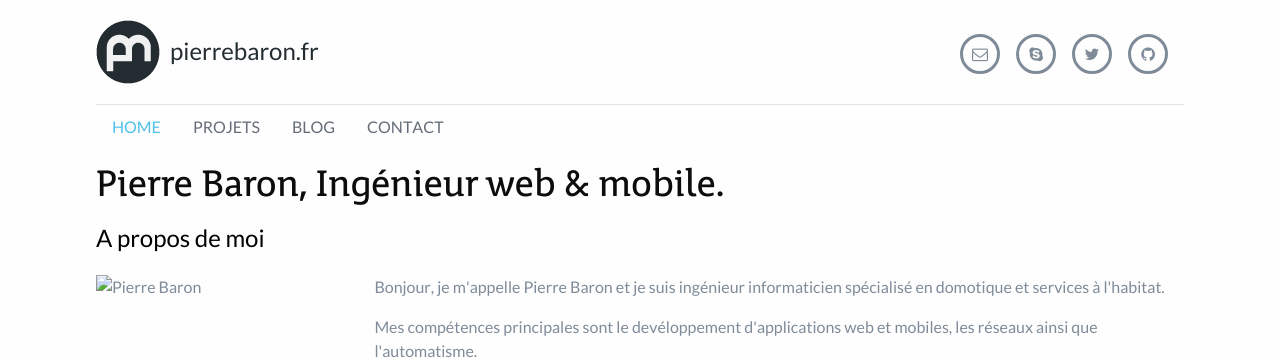
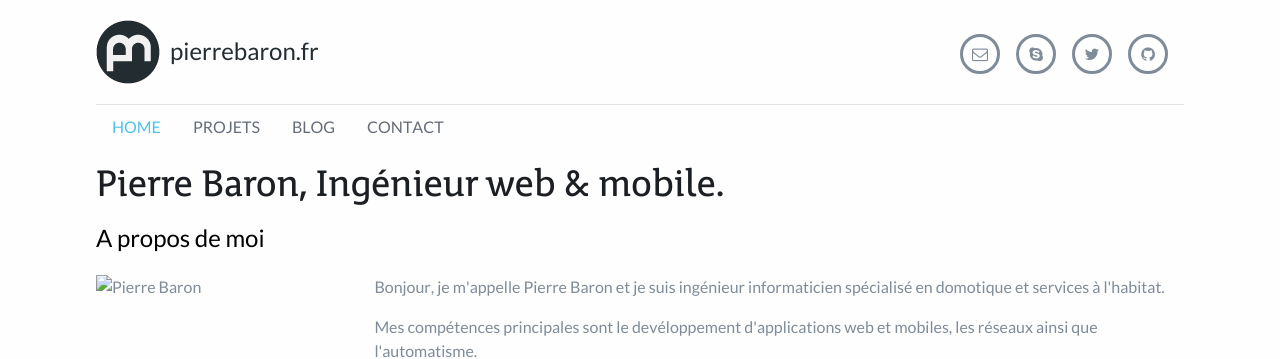
Before and after one commit to prbaron/prbaron.github.com, a Jekyll site: the page built from index.html, in a window 1280 px wide. Shown: the top 359 px of the page. Built offline with Jekyll 4.4.1, drawn with Linux system fonts in a browser that asks for light colours; Markdown is read by kramdown in place of the engine named in the settings.

Commit message:
maj style

```diff
--- a/css/style.css
+++ b/css/style.css
@@ -1650,7 +1650,7 @@ h1, h2, h3, h4 h5, h6 {
   font-weight: 400; }
 
 h1 {
-  color: #0b0c0e;
+  color: #1b1e22;
   font-family: "Mir-Medium", Lato, sans-serif;
   font-size: 2.5em;
   line-height: 1.25em;
--- a/sass/style.scss
+++ b/sass/style.scss
@@ -270,7 +270,7 @@ h1, h2, h3, h4 h5, h6 {
 }
 
 h1 {
-    color: darken($lightGrey, 50%);
+    color: darken($lightGrey, 43%);
 
     font-family: "Mir-Medium", Lato, sans-serif;
     font-size: 2.5em;
```
